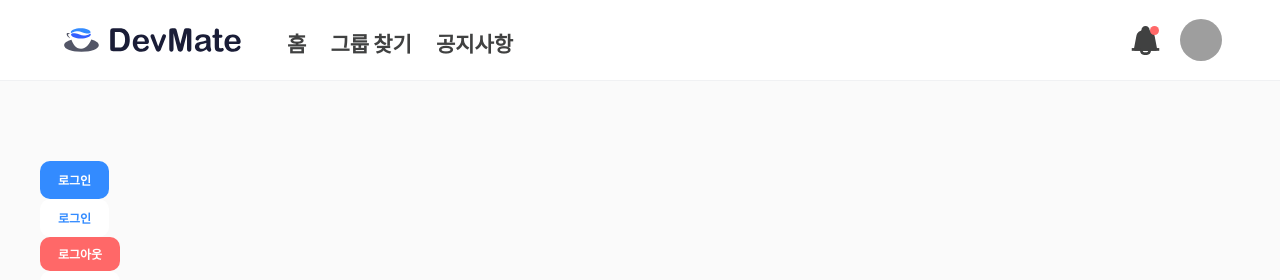
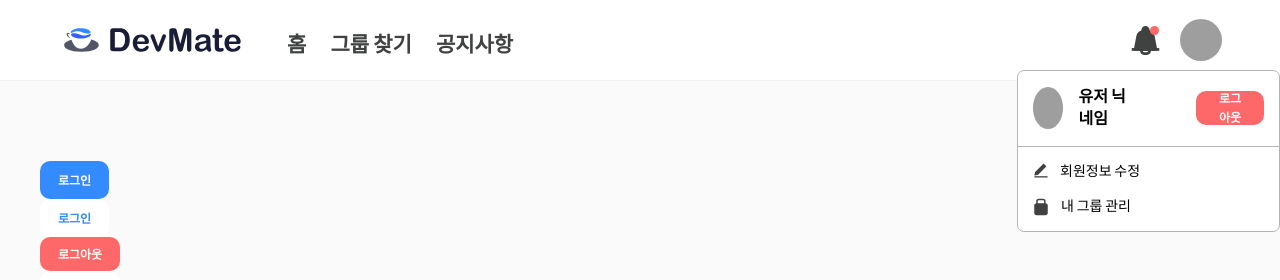
Before and after one commit to lee-sihun/DevMate, a React (Create React App) app: page /sihun in a window 1280 px wide. Both pictures are taken after a click on the element 1201 px from the left and 40 px from the top of the page. Shown: the top 280 px of the page. Built offline with nearby package versions, Linux system fonts and the light colour scheme; grey boxes are pictures that could not be loaded; a small style sheet from the web is missing.

Commit message:
feat: 바로가기

```diff
--- a/src/components/common/Button/Button.styled.ts
+++ b/src/components/common/Button/Button.styled.ts
@@ -30,7 +30,7 @@ export const Btn = styled.button<BtnProps>`
   cursor: pointer;
   display: flex;
   align-items: center;
-  transition: all 0.4s ease 0s;
+  /* transition: all 0.4s ease 0s; */
   &:hover {
     filter: brightness(0.8);
   }
--- a/src/components/common/Header/Header.styled.ts
+++ b/src/components/common/Header/Header.styled.ts
@@ -1,8 +1,14 @@
-import styled from 'styled-components';
+import styled, {css} from 'styled-components';
 import logoImg from '../../../assets/img/logo-icon.svg';
 import logoText from '../../../assets/img/logo-text.svg';
 import noticeOn from '../../../assets/img/notice-on.svg';
+import edit from '../../../assets/img/edit.svg';
+import lock from '../../../assets/img/lock.svg';
 // import noticeOff from '../../../assets/img/notice-off.svg';
+
+interface DropProps {
+	$isVisible?: boolean;
+}
 
 const MainContainer = styled.div`
 	width: 100%;
@@ -90,6 +96,79 @@ const Notification = styled.div`
   cursor: pointer;
 `;
 
+const DropdownStyle = styled.div<DropProps>`
+	position: absolute;
+  /* height: 228px; */
+	top: 70px;
+  left: 1017px;
+	/* padding: 15px 15px; */
+	display: flex;
+	flex-direction: column;
+	border-radius: 7px;
+	background: white;
+	border: 1px solid #B3B3B3;
+	z-index: 999; /* 높은 값을 설정하여 가장 앞에 표시 */
+	${({ $isVisible }) => $isVisible !== true &&
+		css`
+			visibility: hidden;
+		`}
+`;
+
+const UserInfoStyle = styled.div`
+  display: flex;
+  align-items: center;
+  justify-content: flex-start;
+  margin: 15px 15px;
+
+  p {
+    font-size: 16px;
+    font-weight: 600;
+    margin-left: 15px;
+    margin-right: 62px;
+  }
+`;
+
+const ShortCut = styled.div`
+  display: flex;
+  flex-direction: column;
+  border-top: 1px solid #B3B3B3;
+`;
+
+const ShortCutLink = styled.div`
+  display: flex;
+  /* align-items: center; */
+  margin-left: 16px;
+  margin-top: 16px;
+  cursor: pointer;
+  p {
+    font-size: 14px;
+  }
+`;
+
+const EditSvg = styled.div`
+  width: 15px;
+  height: 15px;
+  background-image: url(${edit});
+  background-color: white;
+  background-size: contain;
+  background-repeat: no-repeat;
+  border: 0px;
+  margin-right: 11px;
+`;
+
+const LockSvg = styled.div`
+  width: 18px;
+  height: 18px;
+  background-image: url(${lock});
+  background-color: white;
+  background-size: contain;
+  background-repeat: no-repeat;
+  border: 0px;
+  margin-left: -2px;
+  margin-right: 11px;
+  margin-bottom: 15px;
+`;
+
 export {
   MainContainer,
   Container,
@@ -101,4 +180,10 @@ export {
   NavButton,
   UserInfo,
   Notification,
+  DropdownStyle,
+  UserInfoStyle,
+  ShortCut,
+  ShortCutLink,
+  EditSvg,
+  LockSvg,
 };
--- a/src/components/common/Header/Header.tsx
+++ b/src/components/common/Header/Header.tsx
@@ -1,13 +1,35 @@
-import React from 'react';
-import { MainContainer, Container, HeaderContainer, Logo, LogoImg, LogoText, NavContainer, NavButton, UserInfo, Notification } from './Header.styled';
+import React, { useState } from 'react';
+import {
+  MainContainer,
+  Container,
+  HeaderContainer,
+  Logo,
+  LogoImg,
+  LogoText,
+  NavContainer,
+  NavButton,
+  UserInfo,
+  Notification,
+  DropdownStyle,
+  UserInfoStyle,
+  ShortCut,
+  ShortCutLink,
+  EditSvg,
+  LockSvg,
+} from './Header.styled';
 import Button from '../Button/Button';
 import ProfileCircle from '../ProfileCircle/ProfileCircle';
-import { Link } from 'react-router-dom';
 interface HeaderProps {
   isLoggedIn: boolean;
 }
 
 const Header = ({ isLoggedIn }: HeaderProps) => {
+  const [open, setOpen] = useState(false);
+
+  const handleToggle = () => {
+    setOpen(!open);
+  };
+
   return (
     <MainContainer>
       <Container>
@@ -25,7 +47,26 @@ const Header = ({ isLoggedIn }: HeaderProps) => {
             {isLoggedIn ? (
               <>
                 <Notification />
-                <ProfileCircle size="42px" img="https://grayround.com/common/img/default_profile.png" />
+                <ProfileCircle size="42px" img="https://grayround.com/common/img/default_profile.png" onClick={handleToggle} />
+                <DropdownStyle $isVisible={open}>
+                  <UserInfoStyle>
+                    <ProfileCircle size="42px" img="https://grayround.com/common/img/default_profile.png" />
+                    <p>유저 닉네임</p>
+                    <Button color="var(--error)" height="34px">
+                      로그아웃
+                    </Button>
+                  </UserInfoStyle>
+                  <ShortCut>
+                    <ShortCutLink>
+                      <EditSvg />
+                      <p>회원정보 수정</p>
+                    </ShortCutLink>
+                    <ShortCutLink>
+                      <LockSvg />
+                      <p>내 그룹 관리</p>
+                    </ShortCutLink>
+                  </ShortCut>
+                </DropdownStyle>
               </>
             ) : (
               <Button color="var(--success)" height="38px">
```
Also changed, not shown: src/assets/img/edit.svg (added), src/assets/img/lock.svg (added).
